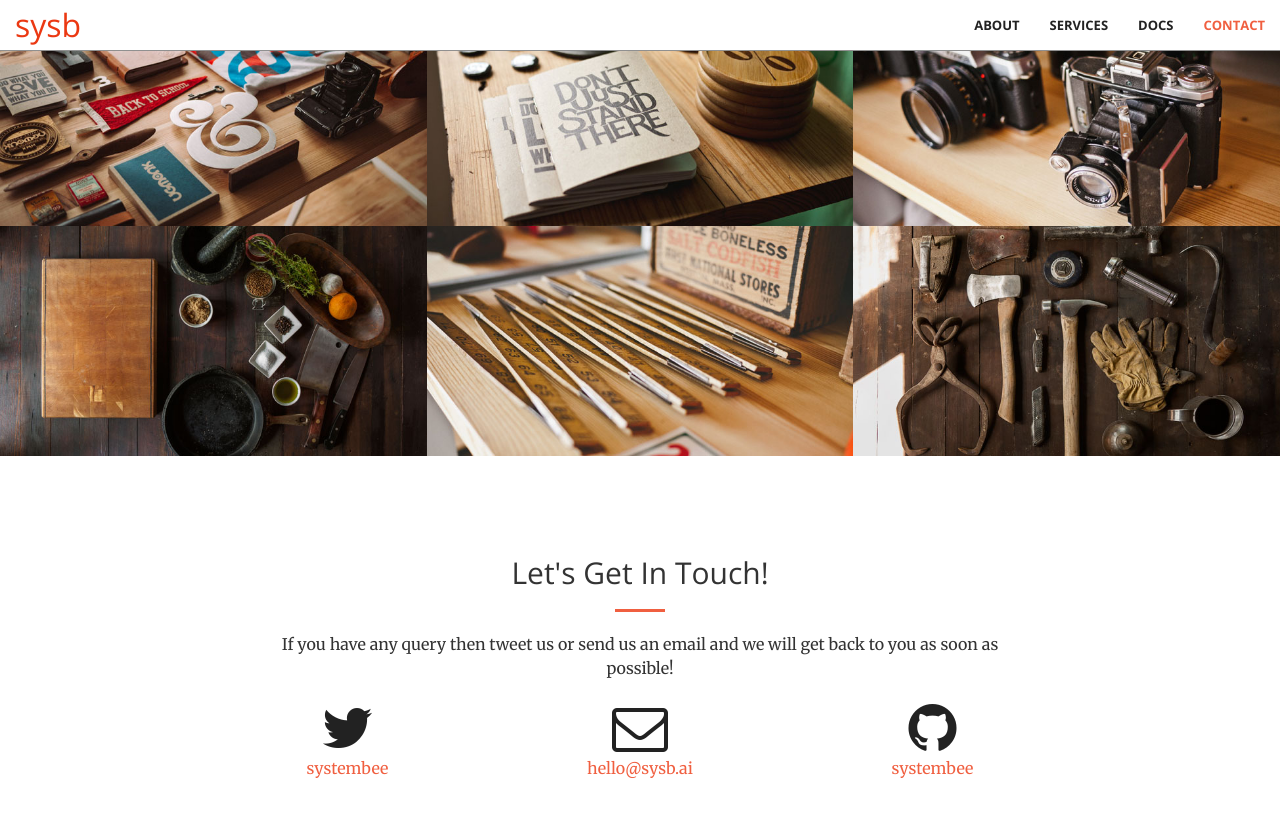
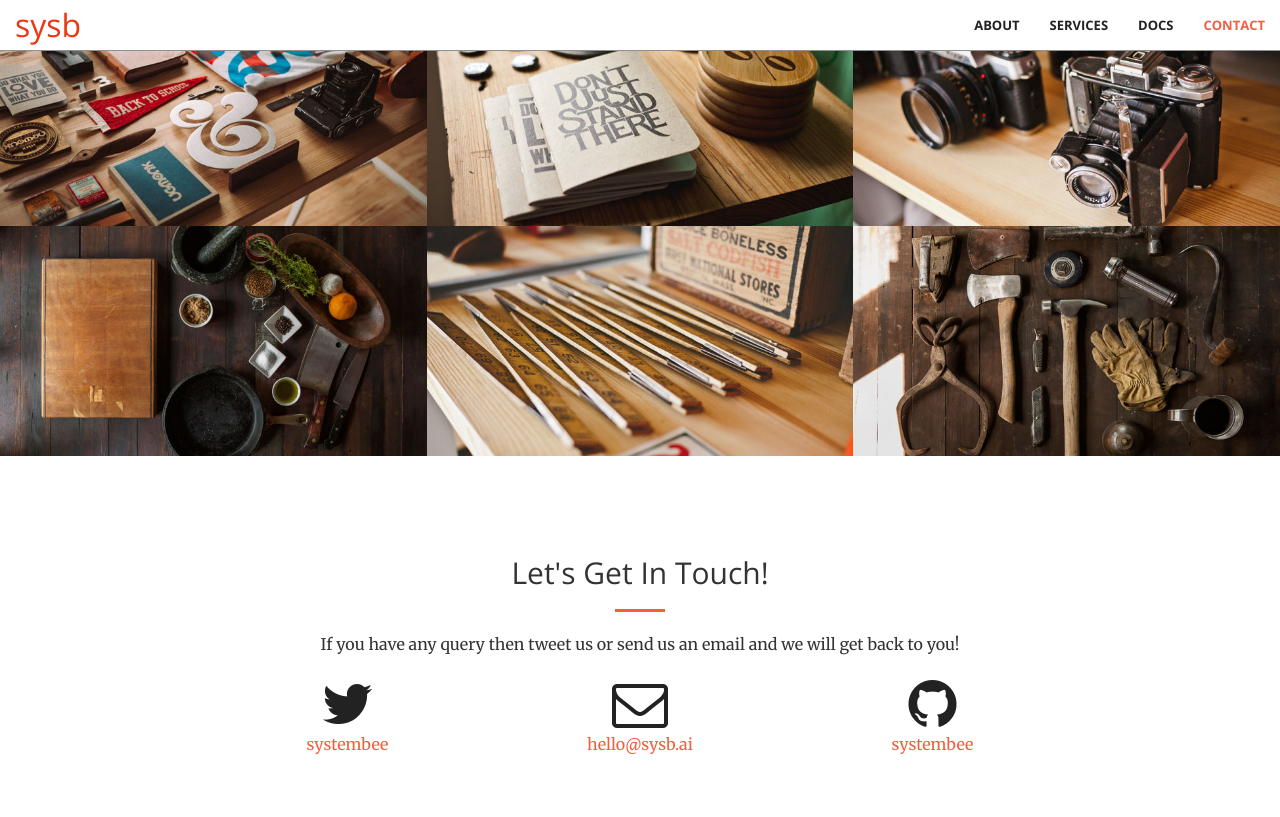
Before and after one commit to usama7628674/sysb.AI, a Jekyll site: the page built from index.html, in a window 1280 px wide and 900 px high, scrolled down 1768 px. Shown: the top 817 px of the window. Built offline with Jekyll 4.4.1, drawn with Linux system fonts in a browser that asks for light colours.

Commit message:
yet another commit

```diff
--- a/_includes/contact.html
+++ b/_includes/contact.html
@@ -4,7 +4,7 @@
             <div class="col-lg-8 col-lg-offset-2 text-center">
                 <h2 class="section-heading">Let's Get In Touch!</h2>
                 <hr class="primary">
-                <p>If you have any query then tweet us or send us an email and we will get back to you as soon as possible!</p>
+                <p>If you have any query then tweet us or send us an email and we will get back to you!</p>
             </div>
         <div class="col-lg-2 col-lg-offset-2 text-center">
             <a href="https://twitter.com/{{ site.twitter_username }}">
```
